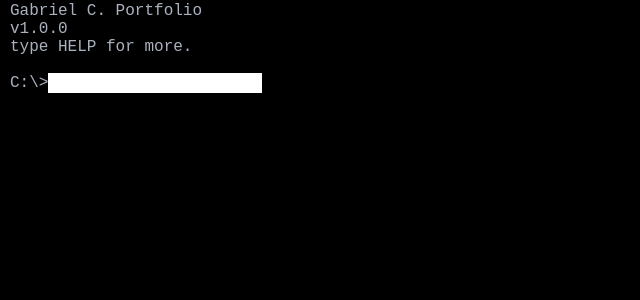
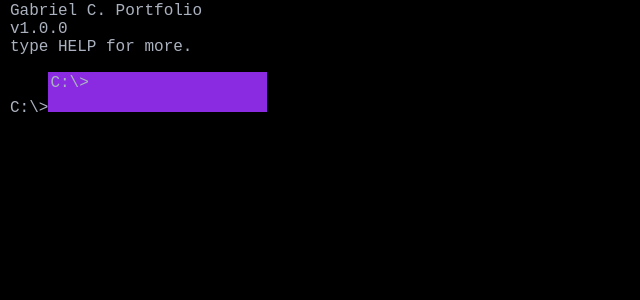
Before and after one commit to coelho013/gabrielc-portfolio, a React (Create React App) app: page / in a window 1280 px wide. Shown: the top 300 px of the page, without its empty margins (0-640 px from the left). Built offline with nearby package versions, Linux system fonts and the light colour scheme.

Commit message:
commit 6

```diff
--- a/src/components/client-message/index.css
+++ b/src/components/client-message/index.css
@@ -1,8 +1,7 @@
 .message-client-box {
-   /* background-color: brown; */
     display: flex;
     align-items:baseline;
-    padding: 0;
+    overflow-wrap: break-word;
 }
 
 .message-client {
--- a/src/components/client-message/index.jsx
+++ b/src/components/client-message/index.jsx
@@ -1,15 +1,13 @@
-import React, { useEffect, useState } from "react";
+import React from "react";
 import './index.css';
-import Typewriter from "../typewriter";
-import ClientInput from "../client-input";
+import ClientTextarea from "../client-textarea";
 
-
-export default function ClientMessage({ message, handleChange, inputValue, detectEnter }) {
+export default function ClientMessage({ message, handleChange, textareaValue, detectKey}) {
 
     return(
     <div className="message-client-box">
-            <p className="message-client" >{message}</p>
-        <ClientInput handleChange={handleChange} inputValue={inputValue} detectEnter={detectEnter}/>
+            <p className="message-client">{message}</p>
+            <ClientTextarea handleChange={handleChange} textareaValue={textareaValue} detectKey={detectKey}/>
     </div>
     )
 }
--- a/src/components/client-old-message/index.css
+++ b/src/components/client-old-message/index.css
@@ -2,4 +2,6 @@
 
 .old-message-box {
  /* background-color: bisque; */
+ overflow-wrap: break-word;
+
 }
--- /dev/null
+++ b/src/components/client-textarea/index.css
@@ -0,0 +1,13 @@
+.client-textarea {
+  background-color: blueviolet;
+  /* background: transparent; */
+  border: none;
+  color: #abb2bf;
+  font-family: 'Courier New', Courier, monospace;
+  font-size: 1em;
+  outline: none;
+  resize: none;
+}
+
+.client-textarea-box {
+}
--- /dev/null
+++ b/src/components/client-textarea/index.jsx
@@ -0,0 +1,14 @@
+import './index.css';
+
+export default function ClientTextarea({textareaValue, handleChange, detectKey}) {
+    return (
+        <div className="client-textarea-box">
+            <textarea
+                className="client-textarea"
+                value={textareaValue}
+                onChange={handleChange}
+                onKeyDown={detectKey}
+            />
+        </div>
+    )
+}
--- a/src/components/server-initial-message/index.css
+++ b/src/components/server-initial-message/index.css
@@ -1,3 +1,5 @@
 .message-initial-box {
    /* background-color: aquamarine; */
+   overflow-wrap: break-word;
+
 }
--- a/src/index.css
+++ b/src/index.css
@@ -19,14 +19,4 @@ p {
   font-size: 1em;
   margin-left: 10px;
   margin-top: 2px;
-  overflow-wrap: break-word;
 }
-
-input {
-  /* background: transparent; */
-  border: none;
-  color: #abb2bf;
-  font-family: 'Courier New', Courier, monospace;
-  font-size: 1em;
-  outline: none;
-}
--- a/src/index.js
+++ b/src/index.js
@@ -1,13 +1,13 @@
 import React from 'react';
 import ReactDOM from 'react-dom/client';
 import './index.css';
-import App from './App';
 import reportWebVitals from './reportWebVitals';
+import Terminal from './screens/terminal';
 
 const root = ReactDOM.createRoot(document.getElementById('root'));
 root.render(
   <React.StrictMode>
-    <App />
+    <Terminal />
   </React.StrictMode>
 );
 
--- a/src/screens/terminal/index.jsx
+++ b/src/screens/terminal/index.jsx
@@ -10,10 +10,11 @@ export default function Terminal() {
     const [message, setMessage] = useState('C:\\>');
     const [oldPath, setOldPath] = useState('');
     const [oldMessage, setOldMessage] = useState('');
-    const [inputValue, setInputValue] = useState('');
+    const [textareaValue, setTextareaValue] = useState('C:\\>');
+    const [textareaLenght, setTextareaLenght] = useState(5);
     const [actualIndex, setActualIndex] = useState(0);
     const [initTab, setInitTab] = useState(0);
-    const [originalInputValue, setOriginalInputValue] = useState('');
+    const [originaltextareaValue, setOriginaltextareaValue] = useState('');
     const [oldDir, setOldDir] = useState([])
     const [dir, setDir] = useState(
         [
@@ -101,19 +102,49 @@ export default function Terminal() {
 
 
     const handleChange = (value) => {
-        setInputValue(value.target.value);
-        setOriginalInputValue(value.target.value);
+        setTextareaValue(value.target.value);
+        setOriginaltextareaValue(value.target.value);
         if (value.target.value.endsWith('')) {
             setInitTab(0);
         }
     }
 
-    const detectEnter = (event) => {
-        if (event.keyCode === 13) {
-            handleVerifyMessage(inputValue, setOldMessage, help, setDir, oldDir, setMessage, oldPath, dir, setOldDir, setOldPath, message, setInputValue, setOriginalInputValue, setInitTab, setActualIndex);
-        } else if (event.keyCode === 9) {
+    const detectKey = (event) => {
+        if (event.key === 'Enter') {
+            handleVerifyMessage(
+                textareaValue,
+                setOldMessage,
+                help,
+                setDir,
+                oldDir,
+                setMessage,
+                oldPath,
+                dir,
+                setOldDir,
+                setOldPath,
+                message,
+                setTextareaValue,
+                setOriginaltextareaValue,
+                setInitTab,
+                setActualIndex
+            );
+        } else if (event.key === 'Tab') {
             event.preventDefault();
-            handleTabAction(setInputValue, inputValue, originalInputValue, dir, dir.length, initTab, actualIndex, setActualIndex, setInitTab);
+            handleTabAction(
+                setTextareaValue,
+                textareaValue,
+                originaltextareaValue,
+                dir,
+                dir.length,
+                initTab,
+                actualIndex,
+                setActualIndex,
+                setInitTab
+            );
+        } else if (event.key === 'Backspace' || event.key === 'Delete') {
+            if (textareaValue.length <= textareaLenght) {
+                event.preventDefault();
+            }
         }
     }
 
@@ -124,9 +155,8 @@ export default function Terminal() {
             <ClientMessage
                 message={message}
                 handleChange={handleChange}
-                inputValue={inputValue}
-                detectEnter={detectEnter}
-            />
+                textareaValue={textareaValue}
+                detectKey={detectKey}/>
         </div>
     )
 }
```
